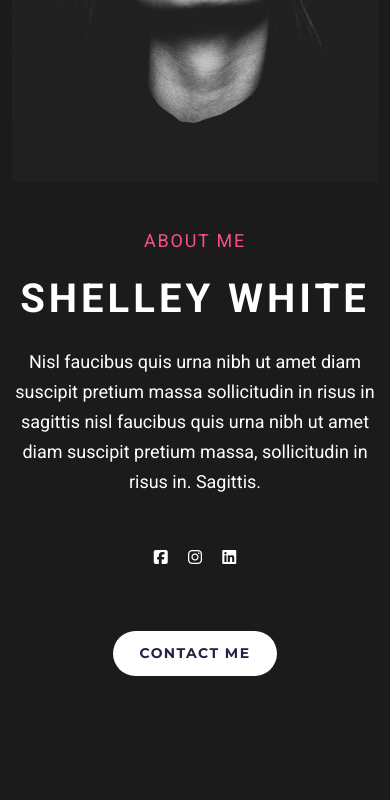
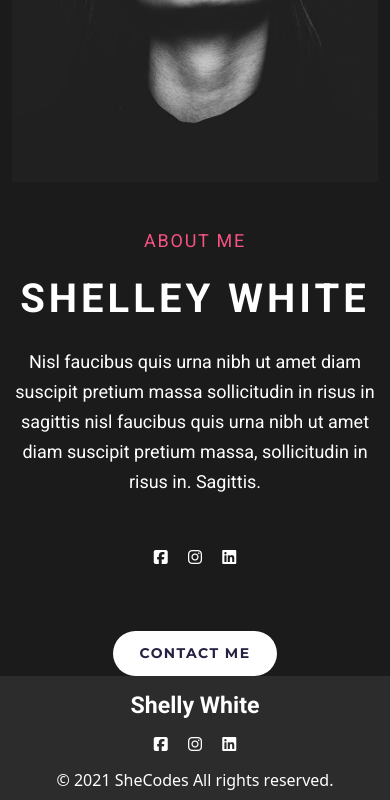
Before and after one commit to Fazrn/Sample-portfolio, a plain HTML site: page about.html in a window 390 px wide. Shown: the part 315-1115 px from the top of the page. Before the commit the page ends 991 px from the top, so only its background shows below. Drawn offline with nearby package versions, Linux system fonts and the light colour scheme.

Commit message:
footer is added to pages

```diff
--- a/about.html
+++ b/about.html
@@ -77,5 +77,27 @@
         </div>
       </div>
     </div>
+    <footer class="footer pt-3">
+      <div class="container d-flex justify-content-between">
+        <h3>Shelly White</h3>
+
+        <div class="pt-1">
+          <a href="https://www.facebook.com/shellywhite__/" target="_blank"
+            ><i class="fa-brands fa-square-facebook"> </i
+          ></a>
+
+          <a href="https://www.instagram.com/shellywhite__/" target="_blank"
+            ><i class="fa-brands fa-instagram ms-3"></i
+          ></a>
+
+          <a href="https://www.linkedin.com/in/shellywhite__/" target="_blank"
+            ><i class="fa-brands fa-linkedin ms-3"></i
+          ></a>
+        </div>
+        <span class="pt-1 text-white"
+          >© 2021 SheCodes All rights reserved.</span
+        >
+      </div>
+    </footer>
   </body>
 </html>
--- a/css/app.css
+++ b/css/app.css
@@ -128,25 +128,12 @@ i {
 .navbar a.active {
   color: #f65282;
 }
-@media (max-width: 368px) {
-  .navbar span {
-    display: none !important;
-  }
-  .navbar {
-    display: flex;
-    justify-content: space-around;
-  }
-  .navbar ul {
-    font-size: 14px;
-    padding: 0;
-  }
-  .navbar li {
-    margin-left: 0.5em;
-  }
 
-  .seccond-container-heading-information h1 {
-    font-size: 28px;
-  }
+.footer {
+  background-color: #2c2c2c;
+}
+.footer h3 {
+  font-weight: 700;
 }
 
 @media (max-width: 768px) {
@@ -196,6 +183,44 @@ i {
   .gallery-header {
     margin-top: 1em;
     font-size: 40px;
+  }
+
+  .footer div {
+    flex-direction: column;
+    text-align: center;
+  }
+  .footer span {
+    margin: 0.5em 0;
+  }
+}
+@media (max-width: 368px) {
+  .navbar span {
+    display: none !important;
+  }
+  .navbar {
+    display: flex;
+    justify-content: space-around;
+  }
+  .navbar ul {
+    font-size: 14px;
+    padding: 0;
+  }
+  .navbar li {
+    margin-left: 0.5em;
+  }
+
+  .seccond-container-heading-information h1 {
+    font-size: 28px;
+  }
+  .footer h3 {
+    font-weight: 500;
+    font-size: 20px;
+  }
+  .footer i {
+    font-size: 14px;
+  }
+  .footer span {
+    font-size: 14px;
   }
 }
 
@@ -261,4 +286,8 @@ i {
   .gallery-header {
     margin-top: 1em;
   }
+  .footer {
+    padding-right: 3em;
+    padding-left: 7em;
+  }
 }
```
Also changed, not shown: contact.html (+22 -0 lines), gallery.html (+22 -0 lines), index.html (+26 -0 lines).
